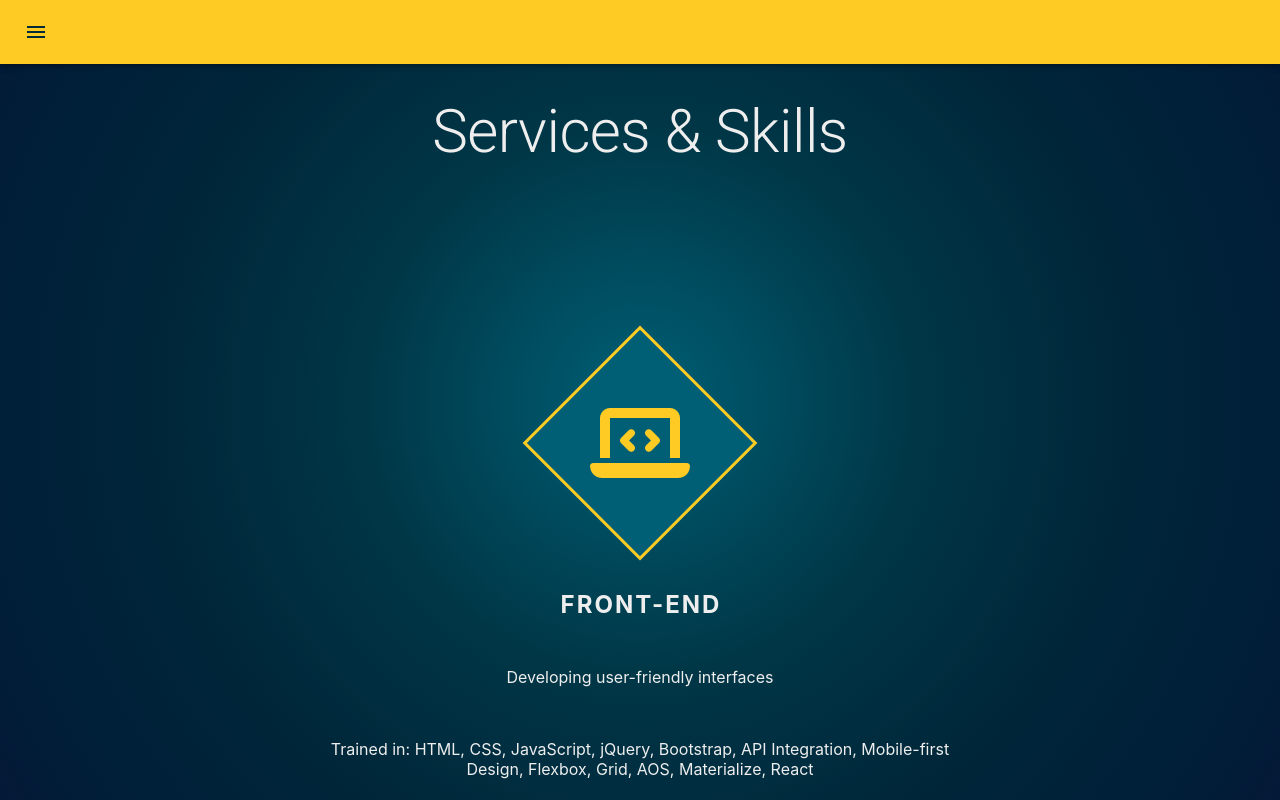
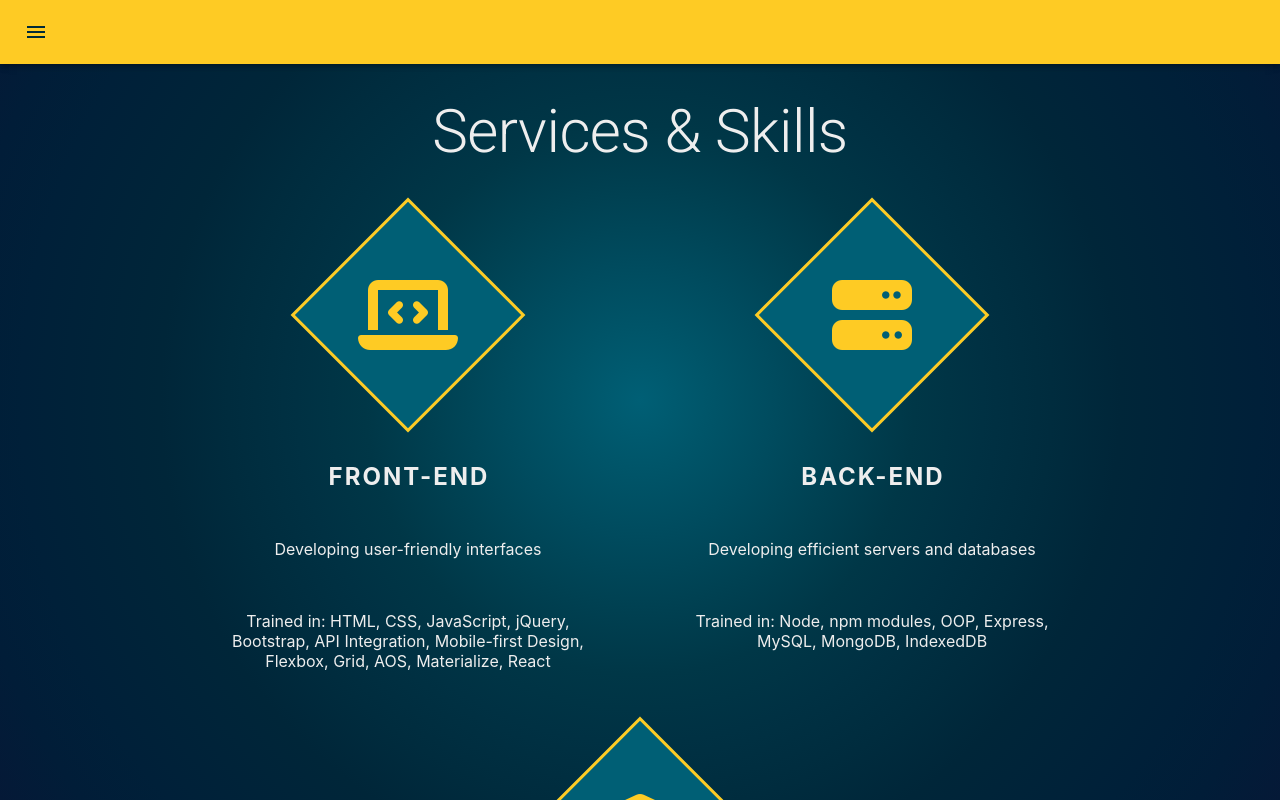
Before and after one commit to clauries/Portfolio-React, a React (Create React App) app in the folder client/: page /services in a window 1280 px wide. Shown: the top 800 px of the page. Built offline with nearby package versions, Linux system fonts and the light colour scheme.

Commit message:
Moved & styled button

```diff
--- a/client/src/App.css
+++ b/client/src/App.css
@@ -3,7 +3,8 @@
   text-align: center;
 }
 
-.MuiTypography-h5 {
+.MuiTypography-h5,
+.MuiTypography-h4 {
   color: #005f75;
 }
 
@@ -49,7 +50,7 @@ li{
   transform: translate(-50%, -50%);
   width: 100%;
   text-align: center;
-  z-index: 1;
+  /* z-index: 1; */
 
 }
 
@@ -71,72 +72,14 @@ li{
 
 
 
-/* Start Contact */
-.social-media {
-  padding-top: 1rem;
-}
-
-.social-media i {
-  font-size: 5rem;
-  transition: color 650ms;
-}
-
-.fa-github-square {
-  color: #eee;
-}
-
-.fa-linkedin {
-  color: #eee;
-}
-
-.fa-github-square:hover {
-  color: #dd7901;
-}
-
-.fa-linkedin:hover {
-  color: #dd7901;
-}
-
-#instructions {
-  color: #002a38
-}
-
-/*
-May use some of this for styling submit button
-
-input,
-select,
-textarea {
-  width: 100%;
-  padding: 1rem;
-  margin-bottom: 5px;
-  border: none;
-  outline-color: #fecb24;
-} */
-
-input[type="submit"] {
-  width: initial;
-  background-color: #c13301;
-  color: #fecb24;
-  padding: 1rem 2rem;
-  border-radius: .8rem;
-  cursor: pointer;
-  transition: background-color 650ms;
-}
-
-input[type="submit"]:hover {
-  color: #002a38;
-  background-color: #fecb24;
-}
-/* End Contact */
-
 /* Start Services */
 .my-skills {
-  margin-top: 10rem;
-  display: grid;
-  grid-template-columns: repeat(auto-fit, minmax(25rem, 1fr));
-  grid-gap: 2.5rem;
+  margin-top: 2rem;
   text-align: center;
+  display: flex;
+  justify-content: center;
+  align-items: flex-start;
+  flex-wrap: wrap;
 }
 
 .skill {
@@ -145,6 +88,8 @@ input[type="submit"]:hover {
   justify-content: center;
   align-items: center;
   padding: 2rem;
+  max-width: 400px;
+
 }
 
 .skill h1 {
@@ -170,6 +115,8 @@ input[type="submit"]:hover {
   transform: rotate(-45deg);
 }
 /* End Services */
+
+
 
 /* Start Experience */
 .timeline ul {
@@ -250,3 +197,64 @@ input[type="submit"]:hover {
   font-size: 3rem;
 }
 /* End Experience */
+
+
+
+/* Start Contact */
+.social-media {
+  padding-top: 1rem;
+}
+
+.social-media i {
+  font-size: 5rem;
+  transition: color 650ms;
+}
+
+.fa-github-square {
+  color: #eee;
+}
+
+.fa-linkedin {
+  color: #eee;
+}
+
+.fa-github-square:hover {
+  color: #dd7901;
+}
+
+.fa-linkedin:hover {
+  color: #dd7901;
+}
+
+#instructions {
+  color: #002a38
+}
+
+/*
+May use some of this for styling submit button
+
+input,
+select,
+textarea {
+  width: 100%;
+  padding: 1rem;
+  margin-bottom: 5px;
+  border: none;
+  outline-color: #fecb24;
+} */
+
+input[type="submit"] {
+  width: initial;
+  background-color: #c13301;
+  color: #fecb24;
+  padding: 1rem 2rem;
+  border-radius: .8rem;
+  cursor: pointer;
+  transition: background-color 650ms;
+}
+
+input[type="submit"]:hover {
+  color: #002a38;
+  background-color: #fecb24;
+}
+/* End Contact */
--- a/client/src/pages/LandingPage.js
+++ b/client/src/pages/LandingPage.js
@@ -1,16 +1,22 @@
 import React from "react";
+import { makeStyles } from '@material-ui/core/styles';
 import { Button, Typography } from '@material-ui/core';
 
 // FUTURE DEVELOPMENT
 // =============================================
 // Choose other font
-// Button below fullstack developer
 // Interactive particle animation (own component?)
-// Opaque card behind name to make stand out
-// Button to about page
 // Animation during transition to About Page
 
+const useStyles = makeStyles(theme => ({
+  exploreBtn: {
+    marginTop: theme.spacing(2),
+  },
+
+}));
+
 function LandingPage() {
+  const classes = useStyles();
 
   return (
     <div className="Landing Page" >
@@ -19,17 +25,18 @@ function LandingPage() {
           <Typography variant="h1">
             LAURIE
               <div class="lastName">
-                SCHROEDER
+              SCHROEDER
               </div>
           </Typography>
-          <Typography variant="h5">
+          <Typography variant="h4">
             Fullstack Web Developer
           </Typography>
+          <Button className={classes.exploreBtn} variant="contained" color="primary" href="/about">
+            Explore Site
+          </Button>
         </div>
       </div>
-      <Button variant="contained" href="/about">
-        Explore Site
-      </Button>
+
     </div>
   );
 
--- a/client/src/pages/Services.js
+++ b/client/src/pages/Services.js
@@ -18,9 +18,7 @@ const useStyles = makeStyles(theme => ({
         flexDirection: 'row',
     },
     container: {
-        // display: 'flex',
-        // flexDirection: 'row',
-        margin: '0 15%',
+        width: '100%',
         marginTop: theme.spacing(2),
     }
 
```
Also changed, not shown: client/src/pages/Contact.js (+5 -7 lines).
